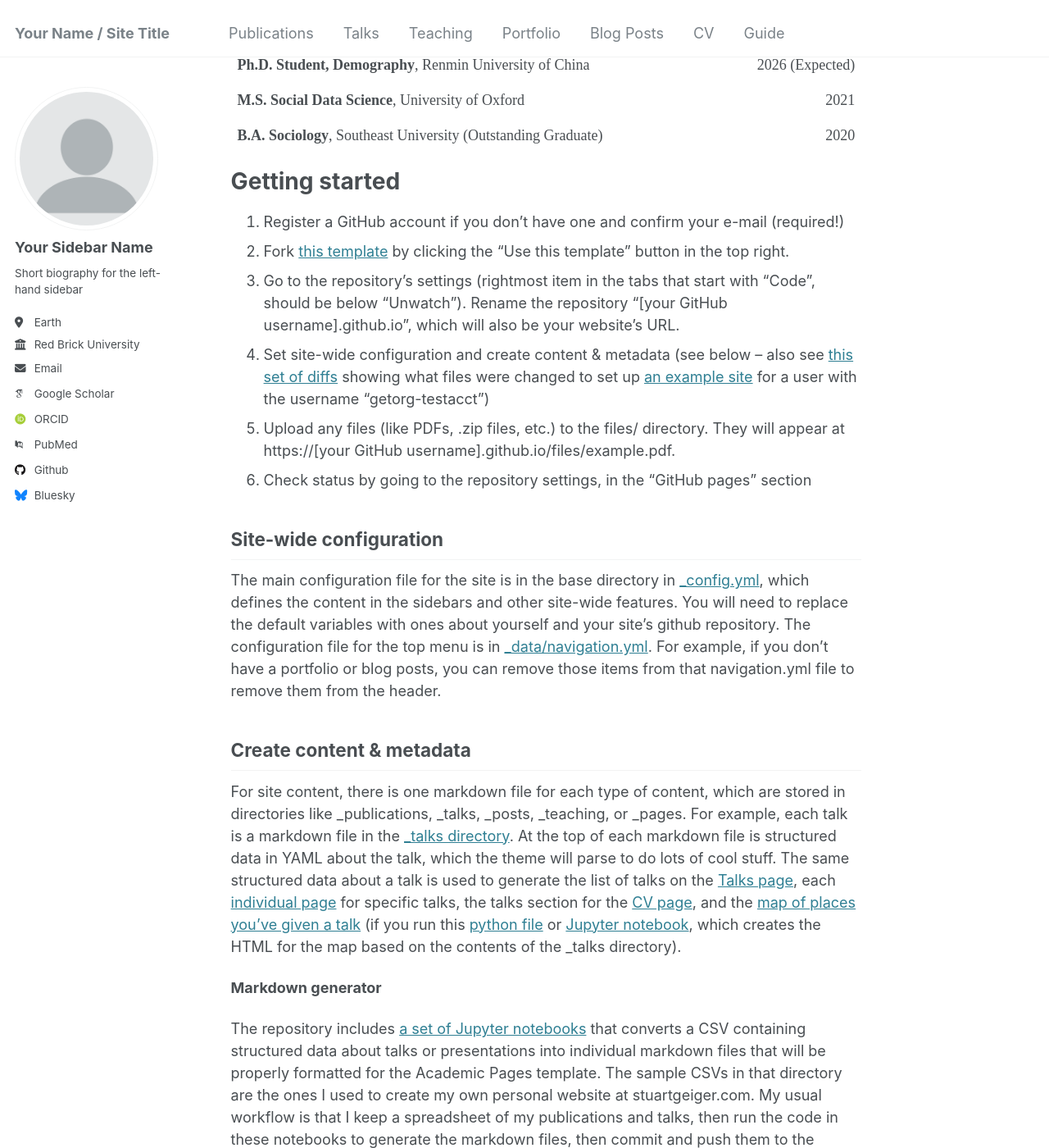
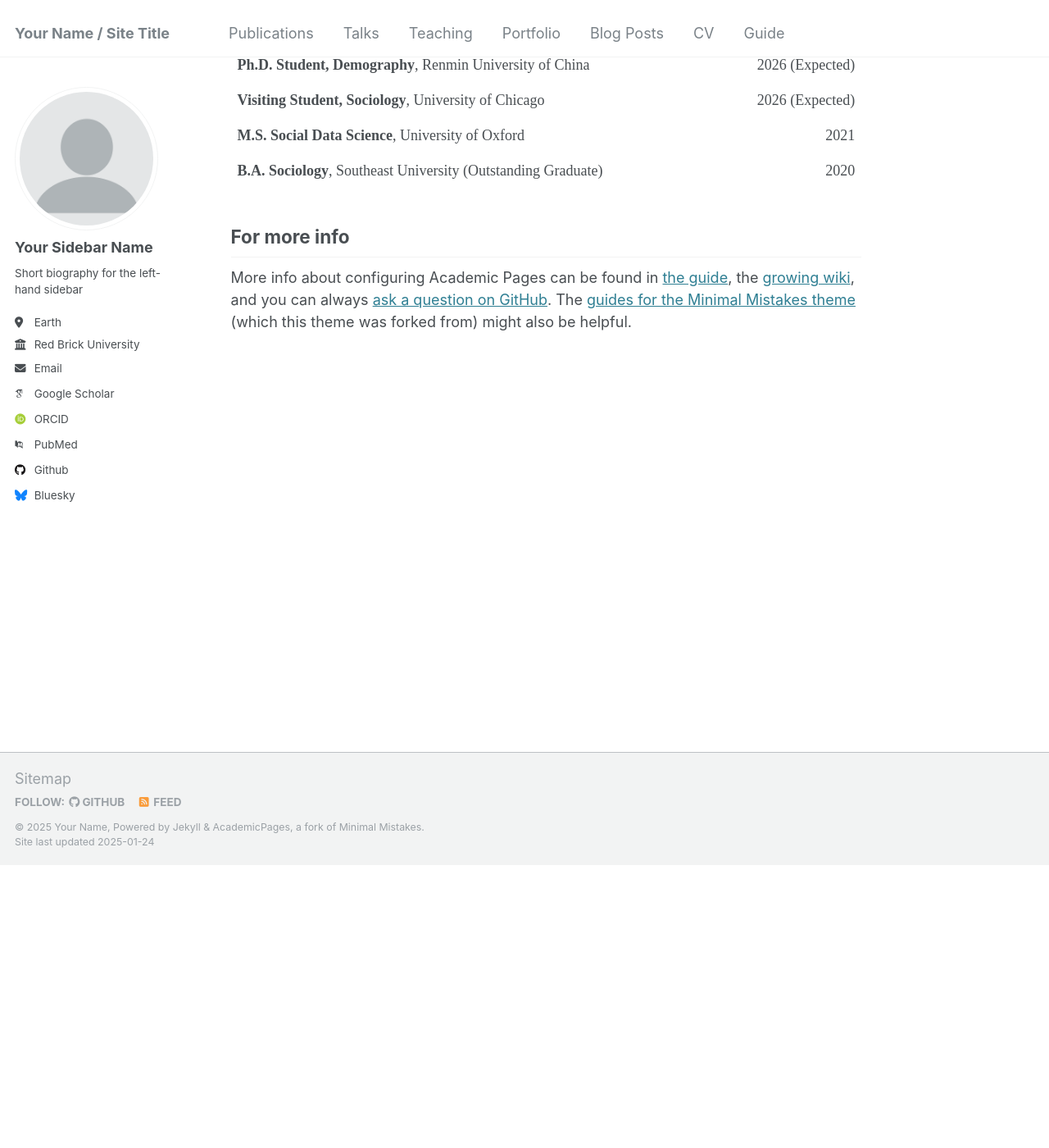
Before and after one commit to jiehua-css/jiehua-css.github.io, a Jekyll site: the page built from _pages/about.md, in a window 1280 px wide and 1400 px high, scrolled down 345 px. Shown: the whole window at 82% size. Built offline with Jekyll 4.4.1, drawn with Linux system fonts in a browser that asks for light colours; some web fonts are replaced; some of the changed text lies outside the part shown.

Commit message:
Update about.md

```diff
--- a/_pages/about.md
+++ b/_pages/about.md
@@ -43,6 +43,10 @@ I am a PhD Candidate in Demography at the School of Population and Health, Renmi
     <td>2026 (Expected)</td>
   </tr>
   <tr>
+    <td><span class="degree">Visiting Student, Sociology</span>, University of Chicago</td>
+    <td>2026 (Expected)</td>
+  </tr>
+  <tr>
     <td><span class="degree">M.S. Social Data Science</span>, University of Oxford</td>
     <td>2021</td>
   </tr>
@@ -52,34 +56,6 @@ I am a PhD Candidate in Demography at the School of Population and Health, Renmi
   </tr>
 </table>
 
-Getting started
-======
-1. Register a GitHub account if you don't have one and confirm your e-mail (required!)
-1. Fork [this template](https://github.com/academicpages/academicpages.github.io) by clicking the "Use this template" button in the top right.
-1. Go to the repository's settings (rightmost item in the tabs that start with "Code", should be below "Unwatch"). Rename the repository "[your GitHub username].github.io", which will also be your website's URL.
-1. Set site-wide configuration and create content & metadata (see below -- also see [this set of diffs](http://archive.is/3TPas) showing what files were changed to set up [an example site](https://getorg-testacct.github.io) for a user with the username "getorg-testacct")
-1. Upload any files (like PDFs, .zip files, etc.) to the files/ directory. They will appear at https://[your GitHub username].github.io/files/example.pdf.
-1. Check status by going to the repository settings, in the "GitHub pages" section
-
-Site-wide configuration
-------
-The main configuration file for the site is in the base directory in [_config.yml](https://github.com/academicpages/academicpages.github.io/blob/master/_config.yml), which defines the content in the sidebars and other site-wide features. You will need to replace the default variables with ones about yourself and your site's github repository. The configuration file for the top menu is in [_data/navigation.yml](https://github.com/academicpages/academicpages.github.io/blob/master/_data/navigation.yml). For example, if you don't have a portfolio or blog posts, you can remove those items from that navigation.yml file to remove them from the header.
-
-Create content & metadata
-------
-For site content, there is one markdown file for each type of content, which are stored in directories like _publications, _talks, _posts, _teaching, or _pages. For example, each talk is a markdown file in the [_talks directory](https://github.com/academicpages/academicpages.github.io/tree/master/_talks). At the top of each markdown file is structured data in YAML about the talk, which the theme will parse to do lots of cool stuff. The same structured data about a talk is used to generate the list of talks on the [Talks page](https://academicpages.github.io/talks), each [individual page](https://academicpages.github.io/talks/2012-03-01-talk-1) for specific talks, the talks section for the [CV page](https://academicpages.github.io/cv), and the [map of places you've given a talk](https://academicpages.github.io/talkmap.html) (if you run this [python file](https://github.com/academicpages/academicpages.github.io/blob/master/talkmap.py) or [Jupyter notebook](https://github.com/academicpages/academicpages.github.io/blob/master/talkmap.ipynb), which creates the HTML for the map based on the contents of the _talks directory).
-
-**Markdown generator**
-
-The repository includes [a set of Jupyter notebooks](https://github.com/academicpages/academicpages.github.io/tree/master/markdown_generator
-) that converts a CSV containing structured data about talks or presentations into individual markdown files that will be properly formatted for the Academic Pages template. The sample CSVs in that directory are the ones I used to create my own personal website at stuartgeiger.com. My usual workflow is that I keep a spreadsheet of my publications and talks, then run the code in these notebooks to generate the markdown files, then commit and push them to the GitHub repository.
-
-How to edit your site's GitHub repository
-------
-Many people use a git client to create files on their local computer and then push them to GitHub's servers. If you are not familiar with git, you can directly edit these configuration and markdown files directly in the github.com interface. Navigate to a file (like [this one](https://github.com/academicpages/academicpages.github.io/blob/master/_talks/2012-03-01-talk-1.md) and click the pencil icon in the top right of the content preview (to the right of the "Raw | Blame | History" buttons). You can delete a file by clicking the trashcan icon to the right of the pencil icon. You can also create new files or upload files by navigating to a directory and clicking the "Create new file" or "Upload files" buttons.
-
-Example: editing a markdown file for a talk
-![Editing a markdown file for a talk](/images/editing-talk.png)
 
 For more info
 ------
```
